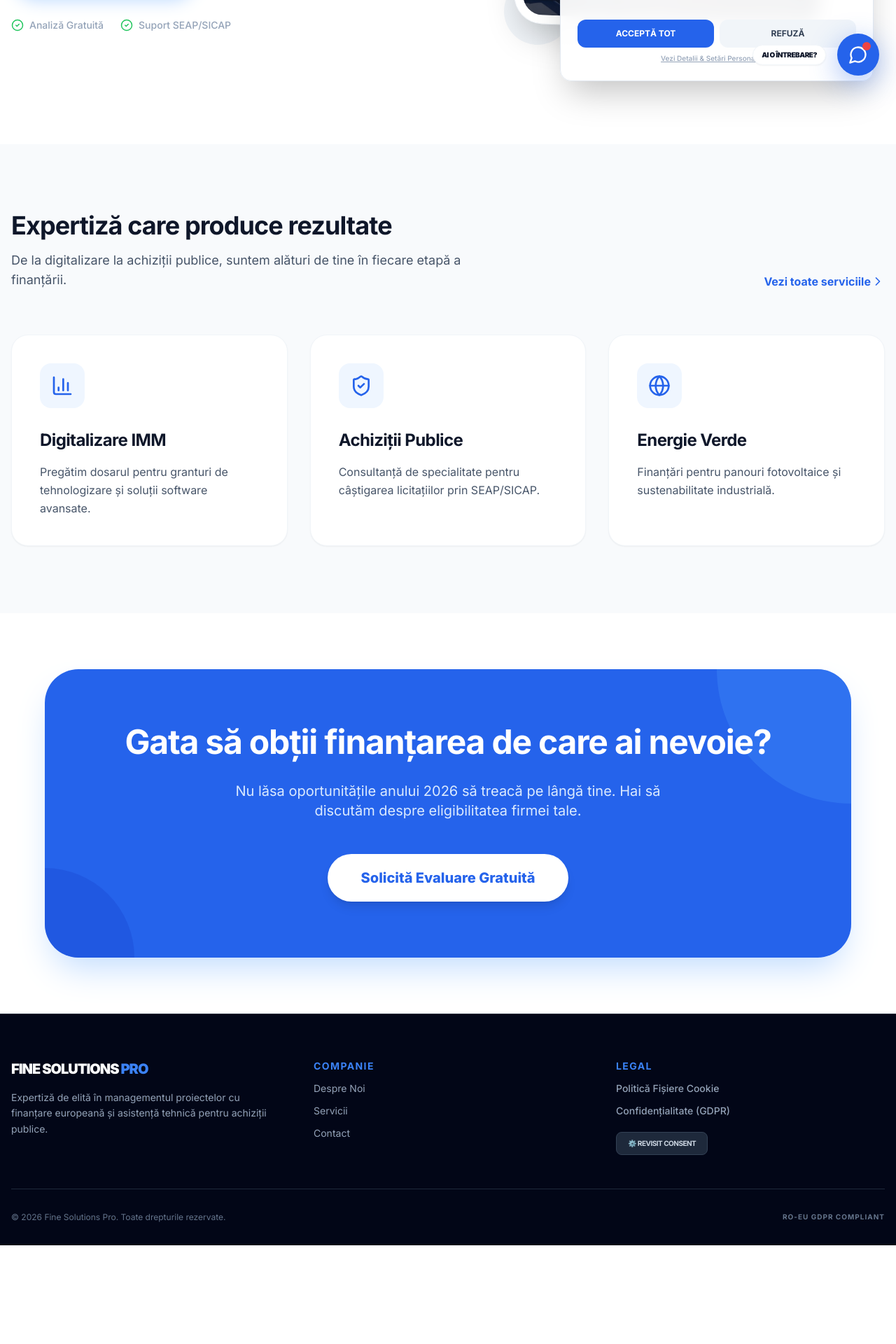
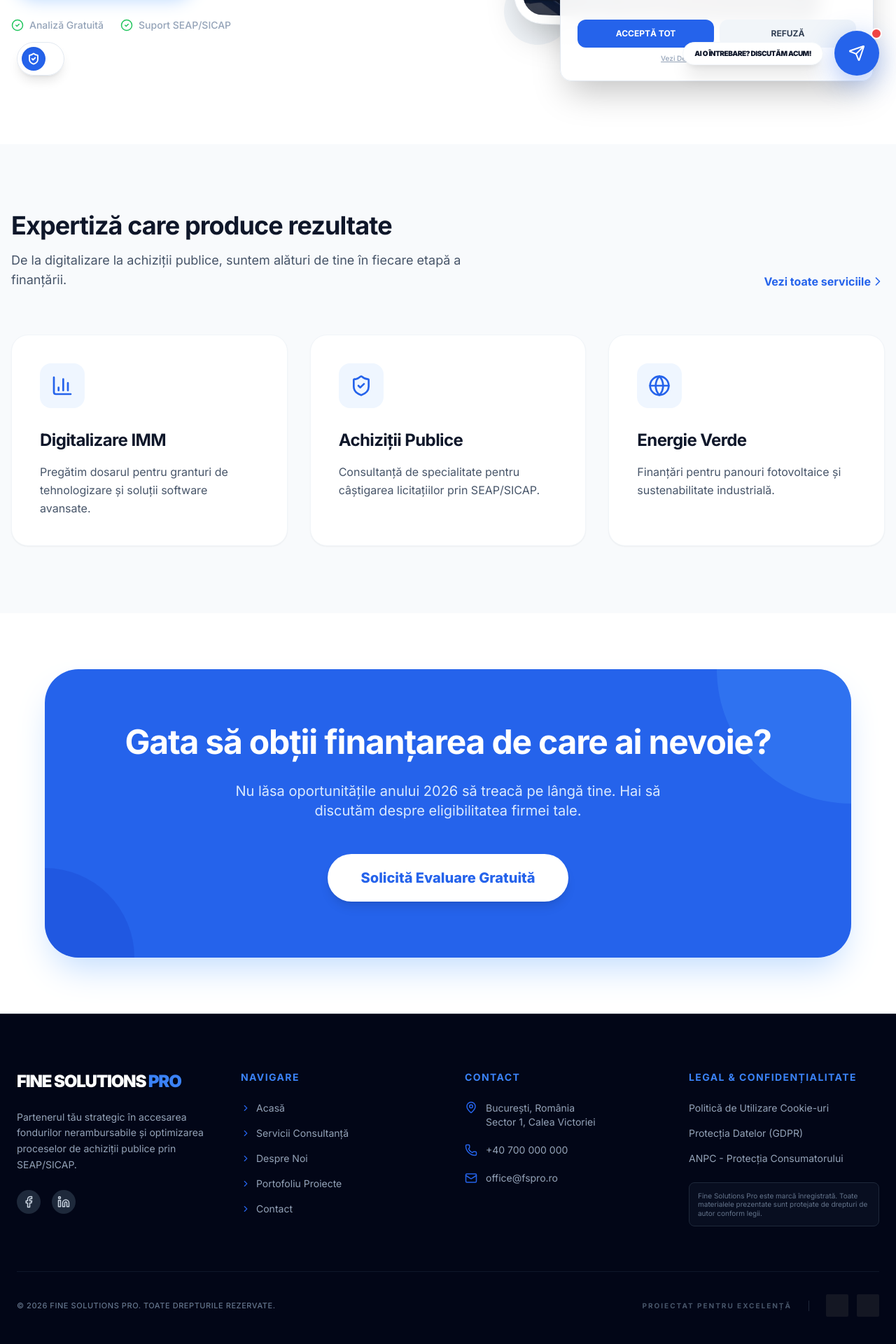
Before and after one commit to evialbert/FSPro, a Next.js app: page / in a window 1280 px wide. Shown: the part 668-2588 px from the top of the page at 70% size. Before the commit the page ends 2447 px from the top, so only its background shows below. Built offline with nearby package versions, Linux system fonts and the light colour scheme.

Commit message:
Layout finalizat: CookieSettings (stanga), FloatingContact (dreapta) si integrare completa

```diff
--- a/app/layout.tsx
+++ b/app/layout.tsx
@@ -2,19 +2,20 @@ import type { Metadata } from "next";
 import { Inter } from "next/font/google";
 import "./globals.css";
 
-// Importul componentelor create
+// Importul componentelor tale
 import Navbar from "@/components/Navbar";
 import Footer from "@/components/Footer";
 import CookieBanner from "@/components/CookieBanner";
+import CookieSettings from "@/components/CookieSettings";
 import FloatingContact from "@/components/FloatingContact";
 
 const inter = Inter({ subsets: ["latin"] });
 
-// Metadate optimizate pentru SEO România 2026
+// SEO & Metadate 2026
 export const metadata: Metadata = {
   title: "Fine Solutions Pro | Consultanță Fonduri Europene & SEAP",
-  description: "Expertiză în finanțări nerambursabile, digitalizare și managementul achizițiilor publice în România. Soluții inteligente pentru succesul afacerii tale.",
-  viewport: "width=device-width, initial-scale=1",
+  description: "Servicii de elită în consultanță pentru finanțări nerambursabile și managementul achizițiilor publice în România.",
+  viewport: "width=device-width, initial-scale=1, maximum-scale=5",
   robots: "index, follow",
 };
 
@@ -27,21 +28,27 @@ export default function RootLayout({
     <html lang="ro" className="scroll-smooth">
       <body className={`${inter.className} flex flex-col min-h-screen bg-white text-slate-900 antialiased`}>
 
-        {/* Navigația principală (Sticky) */}
+        {/* 1. Meniul Principal */}
         <Navbar />
 
-        {/* Banner discret pentru Cookies (Conformitate GDPR) */}
+        {/* 2. Elementele de tip Banner/Overlay (GDPR) */}
         <CookieBanner />
 
-        {/* Buton flotant pentru Contact Rapid (WhatsApp, Messenger, Telefon) */}
-        <FloatingContact />
+        {/* 3. Elementele Flotante (UI deasupra conținutului) */}
+        <div className="relative">
+          {/* Partea Stângă: Control Confidențialitate */}
+          <CookieSettings />
 
-        {/* Zona principală de conținut */}
+          {/* Partea Dreaptă: Canale de Contact Animante */}
+          <FloatingContact />
+        </div>
+
+        {/* 4. Conținutul Paginii */}
         <main className="flex-grow">
           {children}
         </main>
 
-        {/* Footer cu link-uri legale și buton Revisit Consent */}
+        {/* 5. Subsolul Paginii (Informații Legale & Harta Site-ului) */}
         <Footer />
 
       </body>
--- /dev/null
+++ b/components/CookieSettings.tsx
@@ -0,0 +1,54 @@
+"use client";
+
+import React from "react";
+import { ShieldCheck, Settings2 } from "lucide-react";
+
+export default function CookieSettings() {
+  // Funcția care resetează consimțământul și permite re-afișarea bannerului
+  const handleOpenSettings = () => {
+    if (typeof window !== "undefined") {
+      // Ștergem alegerea din localStorage
+      localStorage.removeItem("cookie-consent");
+      // Reîncărcăm pagina pentru a declanșa logica din CookieBanner
+      window.location.reload();
+    }
+  };
+
+  return (
+    <div className="fixed bottom-6 left-6 z-[100]">
+      <button
+        onClick={handleOpenSettings}
+        className="group flex items-center bg-white/70 backdrop-blur-md border border-slate-200 p-1.5 rounded-full shadow-lg hover:shadow-xl hover:bg-slate-900 transition-all duration-500 ease-in-out"
+        aria-label="Setări Cookies"
+      >
+        {/* Iconița cu fundal animat */}
+        <div className="bg-blue-600 p-2 rounded-full text-white shadow-inner group-hover:rotate-[360deg] transition-transform duration-700">
+          <ShieldCheck size={18} strokeWidth={2.5} />
+        </div>
+
+        {/* Text care apare la hover pe desktop / Vizibil pe mobil */}
+        <div className="max-w-0 overflow-hidden group-hover:max-w-xs transition-all duration-500 ease-in-out">
+          <span className="px-3 text-[10px] font-black text-slate-700 group-hover:text-white whitespace-nowrap tracking-widest uppercase">
+            Cookie Settings
+          </span>
+        </div>
+
+        {/* Indicator vizual secundar (Settings icon) */}
+        <div className="pr-2 opacity-0 group-hover:opacity-100 transition-opacity duration-500">
+          <Settings2 size={12} className="text-blue-400 animate-spin-slow" />
+        </div>
+      </button>
+
+      {/* Stil pentru animația lentă a iconiței de setări */}
+      <style jsx global>{`
+        @keyframes spin-slow {
+          from { transform: rotate(0deg); }
+          to { transform: rotate(360deg); }
+        }
+        .animate-spin-slow {
+          animation: spin-slow 8s linear infinite;
+        }
+      `}</style>
+    </div>
+  );
+}
--- a/components/FloatingContact.tsx
+++ b/components/FloatingContact.tsx
@@ -1,75 +1,92 @@
 "use client";
 
-import React, { useState } from "react";
+import React, { useState, useEffect } from "react";
 import {
   MessageCircle,
   Phone,
   Mail,
   X,
   MessageSquare,
-  Send,
-  ArrowUpRight
+  Send
 } from "lucide-react";
 
 export default function FloatingContact() {
   const [isOpen, setIsOpen] = useState(false);
+  const [activeIcon, setActiveIcon] = useState(0);
 
-  // DATE CONTACT - Modifică aici cu datele firmei tale
+  // DATE CONTACT - Înlocuiește cu datele tale reale
   const contactData = {
     phone: "+40700000000",
     email: "office@fspro.ro",
-    whatsapp: "40700000000", // Format internațional fără +
-    messenger: "finesolutionspro", // ID-ul paginii de Facebook
+    whatsapp: "40700000000",
+    messenger: "finesolutionspro",
   };
+
+  // Iconițele care se schimbă pe butonul principal la fiecare 3 secunde
+  const mainIcons = [
+    <MessageCircle key="1" size={28} />,
+    <Send key="2" size={24} />,
+    <Phone key="3" size={24} />,
+    <MessageSquare key="4" size={24} />
+  ];
+
+  useEffect(() => {
+    let interval: NodeJS.Timeout;
+    if (!isOpen) {
+      interval = setInterval(() => {
+        setActiveIcon((prev) => (prev + 1) % mainIcons.length);
+      }, 3000);
+    }
+    return () => clearInterval(interval);
+  }, [isOpen]);
 
   const actions = [
     {
       name: "WhatsApp",
       icon: <Send size={20} />,
       color: "bg-[#25D366]",
-      href: `https://wa.me/${contactData.whatsapp}`,
+      href: `https://wa.me/${contactData.whatsapp}`
     },
     {
       name: "Messenger",
       icon: <MessageSquare size={20} />,
       color: "bg-[#0084FF]",
-      href: `https://m.me/${contactData.messenger}`,
+      href: `https://m.me/${contactData.messenger}`
     },
     {
       name: "Email",
       icon: <Mail size={20} />,
       color: "bg-amber-500",
-      href: `mailto:${contactData.email}`,
+      href: `mailto:${contactData.email}`
     },
     {
       name: "Sună-mă!",
       icon: <Phone size={20} />,
       color: "bg-red-500",
-      href: `tel:${contactData.phone}`,
+      href: `tel:${contactData.phone}`
     },
   ];
 
   return (
     <div className="fixed bottom-6 right-6 z-[100] flex flex-col items-end">
 
-      {/* --- BUTOANELE SECUNDARE (MENIUL EXTINS) --- */}
-      <div className={`flex flex-col items-end space-y-3 mb-4 transition-all duration-300 ease-out ${
+      {/* MENIUL EXTINS (Apare la click) */}
+      <div className={`flex flex-col items-end space-y-3 mb-4 transition-all duration-500 ease-in-out ${
         isOpen
           ? "opacity-100 translate-y-0 scale-100"
           : "opacity-0 translate-y-10 scale-50 pointer-events-none"
       }`}>
         {actions.map((action, index) => (
           <div key={index} className="flex items-center group">
-            {/* Label-ul care apare la hover pe desktop */}
-            <span className="mr-3 bg-slate-900 text-white text-[10px] font-bold px-2 py-1 rounded shadow-xl opacity-0 group-hover:opacity-100 transition-opacity uppercase tracking-widest">
+            {/* Tooltip discret */}
+            <span className="mr-3 bg-slate-900 text-white text-[10px] font-bold px-3 py-1.5 rounded-lg shadow-xl opacity-0 group-hover:opacity-100 transition-opacity uppercase tracking-widest hidden md:block border border-slate-700">
               {action.name}
             </span>
             <a
               href={action.href}
               target="_blank"
               rel="noopener noreferrer"
-              className={`${action.color} text-white p-3.5 rounded-full shadow-lg hover:scale-110 active:scale-95 transition-all flex items-center justify-center`}
-              title={action.name}
+              className={`${action.color} text-white p-4 rounded-full shadow-lg hover:scale-110 active:scale-90 transition-all flex items-center justify-center`}
             >
               {action.icon}
             </a>
@@ -77,44 +94,42 @@ export default function FloatingContact() {
         ))}
       </div>
 
-      {/* --- BUTONUL PRINCIPAL (TRIGGER) --- */}
+      {/* BUTONUL PRINCIPAL (TRIGGER) */}
       <button
         onClick={() => setIsOpen(!isOpen)}
         className={`${
           isOpen
             ? "bg-slate-900 rotate-90"
-            : "bg-blue-600 hover:bg-blue-700 animate-bounce-slow"
-        } text-white p-4 rounded-full shadow-[0_10px_40px_rgba(37,99,235,0.4)] transition-all duration-300 relative flex items-center justify-center`}
+            : "bg-blue-600 hover:bg-blue-700 shadow-[0_10px_40px_rgba(37,99,235,0.4)]"
+        } text-white w-16 h-16 rounded-full transition-all duration-500 flex items-center justify-center relative outline-none`}
       >
-        {isOpen ? (
-          <X size={28} />
-        ) : (
-          <div className="relative">
-            <MessageCircle size={28} />
-            {/* Indicator de notificare (bulină roșie) */}
-            <span className="absolute -top-1 -right-1 flex h-3 w-3">
-              <span className="animate-ping absolute inline-flex h-full w-full rounded-full bg-red-400 opacity-75"></span>
-              <span className="relative inline-flex rounded-full h-3 w-3 bg-red-500"></span>
-            </span>
-          </div>
+        <div className="transition-all duration-500">
+          {isOpen ? <X size={30} /> : mainIcons[activeIcon]}
+        </div>
+
+        {/* Notificare vizuală (bulină roșie) doar când e închis */}
+        {!isOpen && (
+          <span className="absolute -top-1 -right-1 flex h-4 w-4">
+            <span className="animate-ping absolute inline-flex h-full w-full rounded-full bg-red-400 opacity-75"></span>
+            <span className="relative inline-flex rounded-full h-4 w-4 bg-red-500 border-2 border-white"></span>
+          </span>
         )}
 
-        {/* Text scurt care apare doar când meniul e închis */}
+        {/* Text invitatie care apare si dispare */}
         {!isOpen && (
-          <span className="absolute right-full mr-4 bg-white text-slate-900 text-[10px] font-black px-3 py-1.5 rounded-full shadow-sm border border-slate-100 whitespace-nowrap tracking-tighter hidden md:block">
-            AI O ÎNTREBARE?
-          </span>
+          <div className="absolute right-full mr-4 hidden lg:block">
+            <div className="bg-white text-slate-900 text-[10px] font-black px-4 py-2 rounded-full shadow-xl border border-slate-100 whitespace-nowrap animate-pulse tracking-tighter">
+              AI O ÎNTREBARE? DISCUTĂM ACUM!
+            </div>
+          </div>
         )}
       </button>
 
-      {/* Stil pentru animația lentă de bounce */}
+      {/* Stil pentru animații fluide */}
       <style jsx global>{`
-        @keyframes bounce-slow {
-          0%, 100% { transform: translateY(0); }
-          50% { transform: translateY(-10px); }
-        }
-        .animate-bounce-slow {
-          animation: bounce-slow 3s infinite;
+        @keyframes pulse-soft {
+          0%, 100% { opacity: 1; transform: scale(1); }
+          50% { opacity: 0.8; transform: scale(0.95); }
         }
       `}</style>
     </div>
--- a/components/Footer.tsx
+++ b/components/Footer.tsx
@@ -2,68 +2,127 @@
 
 import React from "react";
 import Link from "next/link";
+import { Mail, Phone, MapPin, Facebook, Linkedin, ChevronRight } from "lucide-react";
 
 export default function Footer() {
-  // Funcția de resetare a consimțământului (Cerință legală 2026)
-  const handleRevisit = () => {
-    if (typeof window !== "undefined") {
-      const cookies = document.cookie.split(";");
-      for (let i = 0; i < cookies.length; i++) {
-        const cookie = cookies[i];
-        const eqPos = cookie.indexOf("=");
-        const name = eqPos > -1 ? cookie.substring(0, eqPos) : cookie;
-        document.cookie = name + "=;expires=Thu, 01 Jan 1970 00:00:00 GMT;path=/";
-      }
-      alert("Preferințele tale de confidențialitate au fost resetate.");
-      window.location.reload();
-    }
-  };
+  const currentYear = new Date().getFullYear();
 
   return (
-    <footer className="bg-slate-950 text-white pt-16 pb-8 border-t border-slate-800">
-      <div className="max-w-7xl mx-auto px-4">
-        <div className="grid grid-cols-1 md:grid-cols-3 gap-12 mb-12">
+    <footer className="bg-slate-950 text-white pt-20 pb-10 border-t border-slate-800">
+      <div className="max-w-7xl mx-auto px-6">
 
-          <div className="space-y-4">
-            <span className="text-xl font-black tracking-tighter uppercase">
-              Fine Solutions <span className="text-blue-500">Pro</span>
-            </span>
+        {/* SECȚIUNEA PRINCIPALĂ: 4 COLOANE */}
+        <div className="grid grid-cols-1 md:grid-cols-2 lg:grid-cols-4 gap-12 mb-16">
+
+          {/* Coloana 1: Brand & Misiune */}
+          <div className="space-y-6">
+            <Link href="/" className="inline-block">
+              <span className="text-2xl font-black tracking-tighter uppercase">
+                Fine Solutions <span className="text-blue-500">Pro</span>
+              </span>
+            </Link>
             <p className="text-slate-400 text-sm leading-relaxed">
-              Expertiză de elită în managementul proiectelor cu finanțare europeană și asistență tehnică pentru achiziții publice.
+              Partenerul tău strategic în accesarea fondurilor nerambursabile și optimizarea proceselor de achiziții publice prin SEAP/SICAP.
             </p>
+            <div className="flex space-x-4">
+              <a href="#" className="bg-slate-800 p-2 rounded-full hover:bg-blue-600 transition-colors text-slate-300 hover:text-white">
+                <Facebook size={18} />
+              </a>
+              <a href="#" className="bg-slate-800 p-2 rounded-full hover:bg-blue-700 transition-colors text-slate-300 hover:text-white">
+                <Linkedin size={18} />
+              </a>
+            </div>
           </div>
 
-          <div className="flex flex-col space-y-3">
-            <h4 className="font-bold text-sm uppercase tracking-widest text-blue-500">Companie</h4>
-            <Link href="/despre" className="text-slate-400 hover:text-white text-sm transition-colors">Despre Noi</Link>
-            <Link href="/servicii" className="text-slate-400 hover:text-white text-sm transition-colors">Servicii</Link>
-            <Link href="/contact" className="text-slate-400 hover:text-white text-sm transition-colors">Contact</Link>
+          {/* Coloana 2: Link-uri Rapide */}
+          <div>
+            <h4 className="text-sm font-bold uppercase tracking-widest text-blue-500 mb-6">Navigare</h4>
+            <ul className="space-y-4">
+              {[
+                { name: "Acasă", href: "/" },
+                { name: "Servicii Consultanță", href: "/servicii" },
+                { name: "Despre Noi", href: "/despre" },
+                { name: "Portofoliu Proiecte", href: "/portofoliu" },
+                { name: "Contact", href: "/contact" },
+              ].map((link) => (
+                <li key={link.name}>
+                  <Link href={link.href} className="text-slate-400 hover:text-white text-sm transition-colors flex items-center group">
+                    <ChevronRight size={14} className="mr-2 text-blue-600 group-hover:translate-x-1 transition-transform" />
+                    {link.name}
+                  </Link>
+                </li>
+              ))}
+            </ul>
           </div>
 
-          <div className="flex flex-col space-y-3">
-            <h4 className="font-bold text-sm uppercase tracking-widest text-blue-500">Legal</h4>
-            <Link href="/politica-cookie" className="text-slate-400 hover:text-white text-sm transition-colors font-medium">Politică Fișiere Cookie</Link>
-            <Link href="/contact" className="text-slate-400 hover:text-white text-sm transition-colors font-medium">Confidențialitate (GDPR)</Link>
+          {/* Coloana 3: Contact Direct */}
+          <div>
+            <h4 className="text-sm font-bold uppercase tracking-widest text-blue-500 mb-6">Contact</h4>
+            <ul className="space-y-5">
+              <li className="flex items-start space-x-3 text-sm text-slate-400">
+                <MapPin size={18} className="text-blue-600 shrink-0" />
+                <span>București, România<br />Sector 1, Calea Victoriei</span>
+              </li>
+              <li className="flex items-center space-x-3 text-sm text-slate-400">
+                <Phone size={18} className="text-blue-600 shrink-0" />
+                <a href="tel:+40700000000" className="hover:text-white transition-colors">+40 700 000 000</a>
+              </li>
+              <li className="flex items-center space-x-3 text-sm text-slate-400">
+                <Mail size={18} className="text-blue-600 shrink-0" />
+                <a href="mailto:office@fspro.ro" className="hover:text-white transition-colors">office@fspro.ro</a>
+              </li>
+            </ul>
+          </div>
 
-            <div className="pt-2">
-              <button
-                onClick={handleRevisit}
-                className="flex items-center space-x-2 bg-slate-800 hover:bg-slate-700 text-slate-300 px-4 py-2 rounded-lg text-[10px] font-bold transition-all border border-slate-700 uppercase tracking-tighter"
-              >
-                ⚙️ Revisit Consent
-              </button>
+          {/* Coloana 4: Legal & Siguranță */}
+          <div>
+            <h4 className="text-sm font-bold uppercase tracking-widest text-blue-500 mb-6">Legal & Confidențialitate</h4>
+            <ul className="space-y-4">
+              <li>
+                <Link href="/politica-cookie" className="text-slate-400 hover:text-white text-sm transition-colors block">
+                  Politică de Utilizare Cookie-uri
+                </Link>
+              </li>
+              <li>
+                <Link href="/contact" className="text-slate-400 hover:text-white text-sm transition-colors block">
+                  Protecția Datelor (GDPR)
+                </Link>
+              </li>
+              <li>
+                <a href="https://anpc.ro" target="_blank" rel="noreferrer" className="text-slate-400 hover:text-white text-sm transition-colors block">
+                  ANPC - Protecția Consumatorului
+                </a>
+              </li>
+              <li className="pt-2">
+                <div className="border border-slate-800 p-3 rounded-lg bg-slate-900/50">
+                  <p className="text-[10px] text-slate-500 leading-tight">
+                    Fine Solutions Pro este marcă înregistrată. Toate materialele prezentate sunt protejate de drepturi de autor conform legii.
+                  </p>
+                </div>
+              </li>
+            </ul>
+          </div>
+
+        </div>
+
+        {/* BARA DE JOS (COPYRIGHT) */}
+        <div className="border-t border-slate-900 pt-8 flex flex-col md:flex-row justify-between items-center gap-6">
+          <div className="text-slate-500 text-[11px] font-medium tracking-wider">
+            &copy; {currentYear} FINE SOLUTIONS PRO. TOATE DREPTURILE REZERVATE.
+          </div>
+
+          <div className="flex items-center space-x-6">
+            <span className="text-[10px] font-bold text-slate-600 tracking-[0.2em] border-r border-slate-800 pr-6 uppercase">
+              Proiectat pentru Excelență
+            </span>
+            <div className="flex space-x-3 opacity-30 grayscale hover:grayscale-0 transition-all duration-500">
+              {/* Locație pentru badge-uri (ex: ISO, ANSPDCP) */}
+              <div className="w-8 h-8 bg-slate-700 rounded-sm"></div>
+              <div className="w-8 h-8 bg-slate-700 rounded-sm"></div>
             </div>
           </div>
         </div>
 
-        <div className="border-t border-slate-800 pt-8 flex flex-col md:flex-row justify-between items-center gap-4">
-          <p className="text-slate-500 text-xs">
-            &copy; {new Date().getFullYear()} Fine Solutions Pro. Toate drepturile rezervate.
-          </p>
-          <div className="text-[10px] text-slate-500 font-bold tracking-widest">
-            RO-EU GDPR COMPLIANT
-          </div>
-        </div>
       </div>
     </footer>
   );
```
